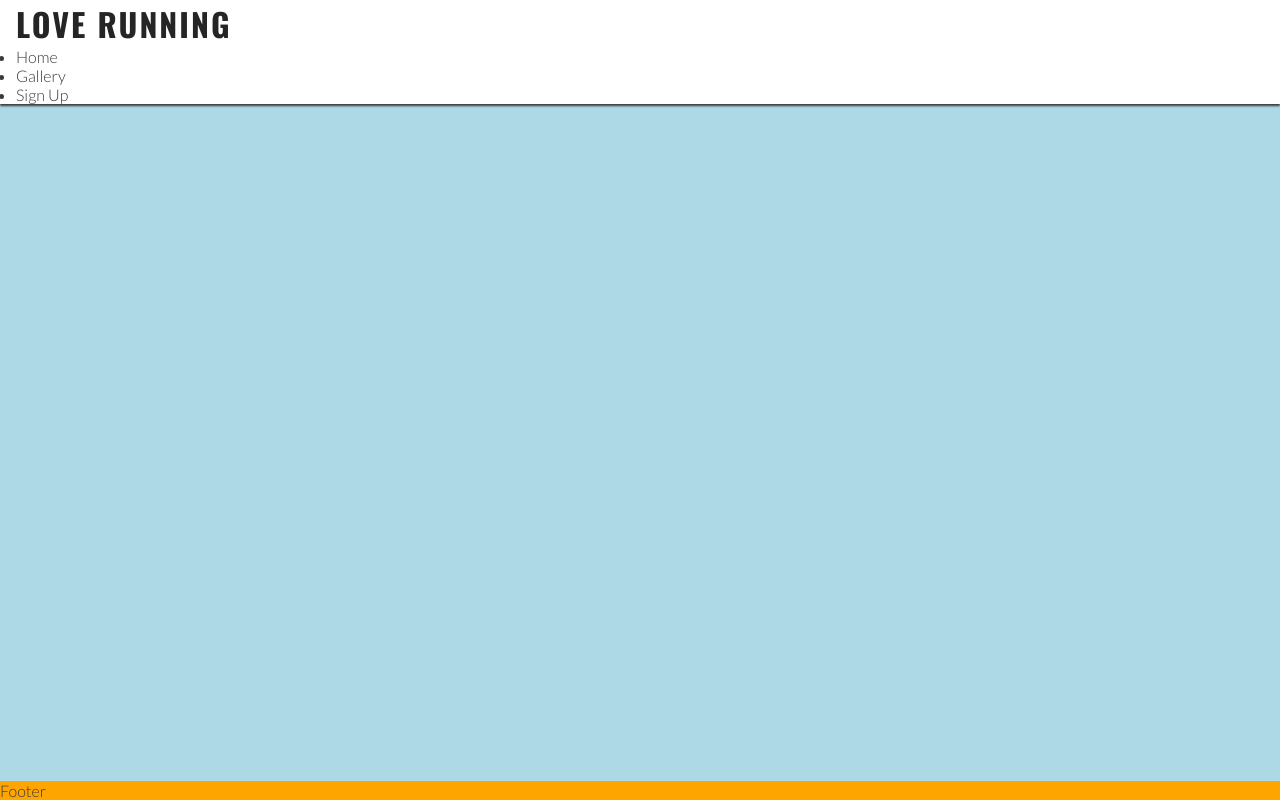
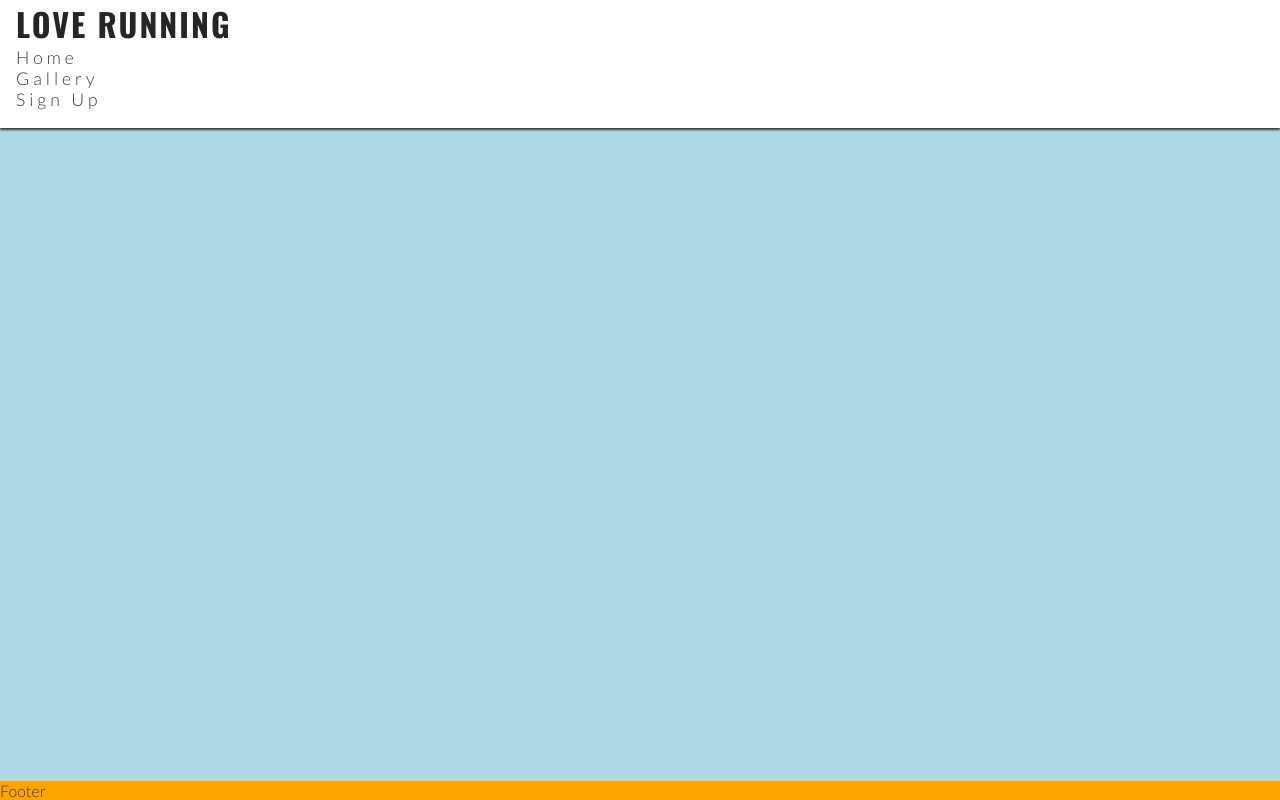
Before and after one commit to OJarvey/Githob-Love-Running-New-, a plain HTML site: page index.html in a window 1280 px wide. Drawn offline with nearby package versions, Linux system fonts and the light colour scheme.

Commit message:
add class element to Home, add menu to css with input

```diff
--- a/assets/css/style.css
+++ b/assets/css/style.css
@@ -39,6 +39,16 @@ h1 {
     color: #252525;
 }
 
+#menu {
+    font-size: 110%;
+    letter-spacing: 4px;
+    list-style-type: none;
+}
+
+#menu {
+    margin-bottom: 1em;
+}
+
 /* Main content */
 main {
     background-color: lightblue;
--- a/index.html
+++ b/index.html
@@ -26,10 +26,10 @@
             <h1 id="logo">Love Running</h1>
         </a>
         <nav>
-            <ul>
-                <li><a href=""></a>Home</li>
-                <li><a href=""></a>Gallery</li>
-                <li><a href=""></a>Sign Up</li>
+            <ul id="menu">
+                <li><a href="" class="active">Home</a></li>
+                <li><a href="">Gallery</a></li>
+                <li><a href="">Sign Up</a></li>
             </ul>
         </nav>
     </header>
```
